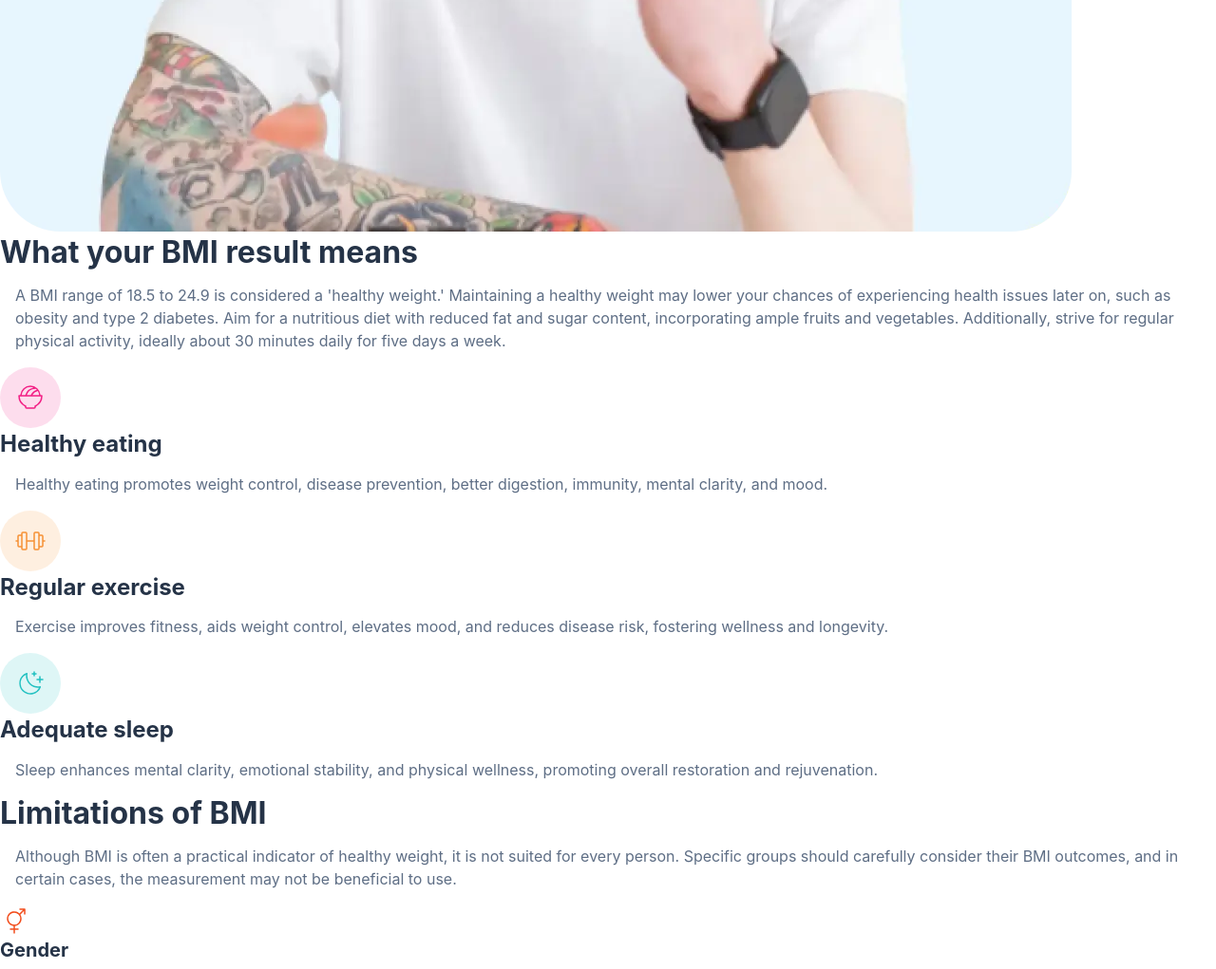
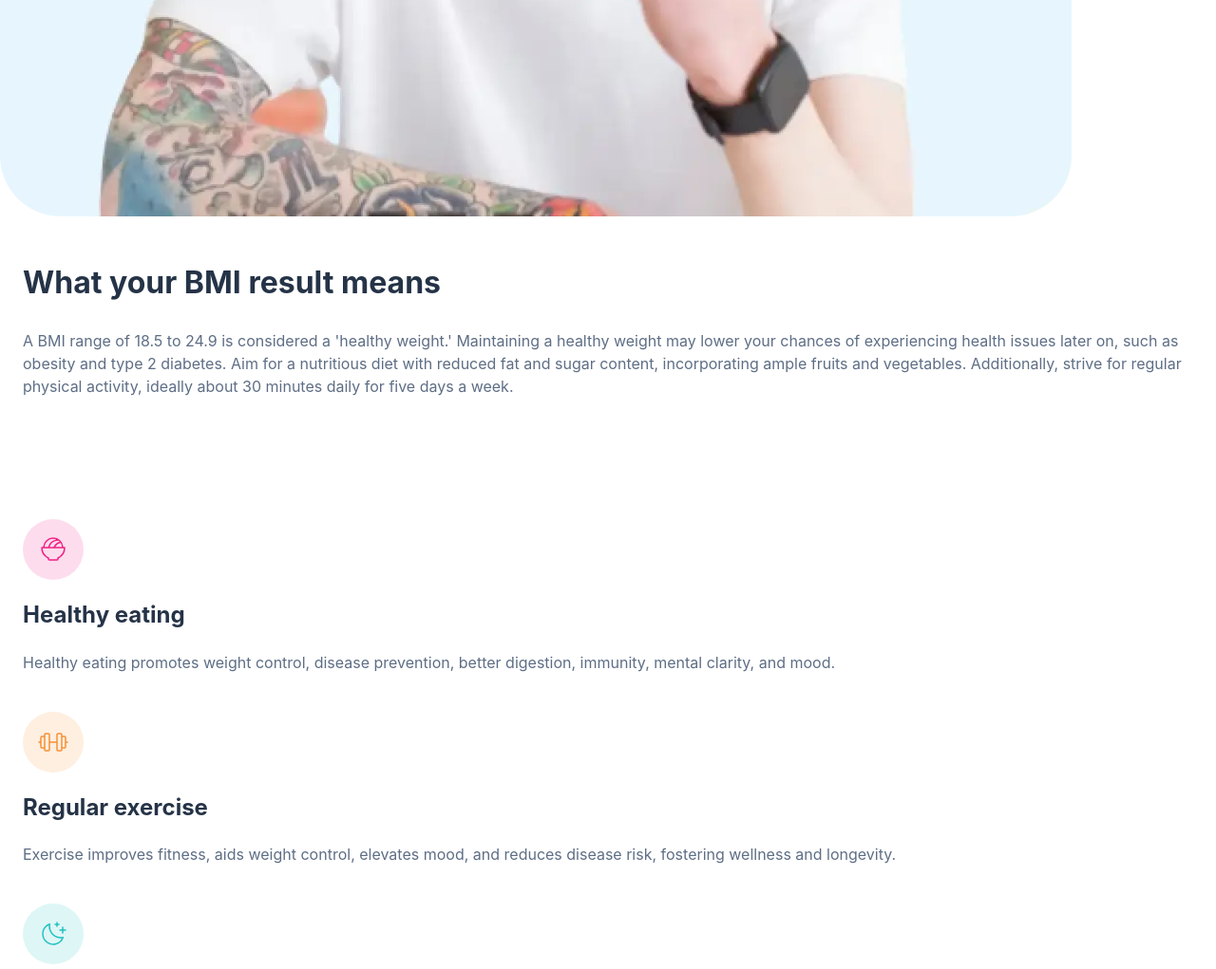
Before and after one commit to surrealgee/bmi-calculator, a website built with webpack: page src/index.html in a window 1280 px wide. Shown: the part 1776-2797 px from the top of the page at 95% size. Built offline with nearby package versions, Linux system fonts and the light colour scheme.

Commit message:
Style middle section

```diff
--- a/src/style.css
+++ b/src/style.css
@@ -27,6 +27,7 @@ h1 {
 
 h2 {
   font-size: 2rem;
+  margin-block-end: 1em;
 }
 
 h3 {
@@ -46,7 +47,6 @@ h4 {
 
 p {
   line-height: 1.5;
-  margin: 1rem;
   color: #5e6e85;
 }
 
@@ -204,3 +204,30 @@ input[type="radio"]:checked::before {
 .results_message p span {
   font-weight: 700;
 }
+
+.middle {
+  display: flex;
+  flex-direction: column;
+  gap: 4.5em;
+}
+
+.middle_upper .content {
+  padding: 0 1.5em;
+}
+
+.middle_lower {
+  padding: 3.5em 1.5em;
+  display: grid;
+  gap: 2.5em;
+}
+
+.img-man-eating {
+  margin-block-end: 3em;
+}
+
+.tip {
+  display: flex;
+  flex-direction: column;
+  align-items: start;
+  gap: 1.5em;
+}
```
